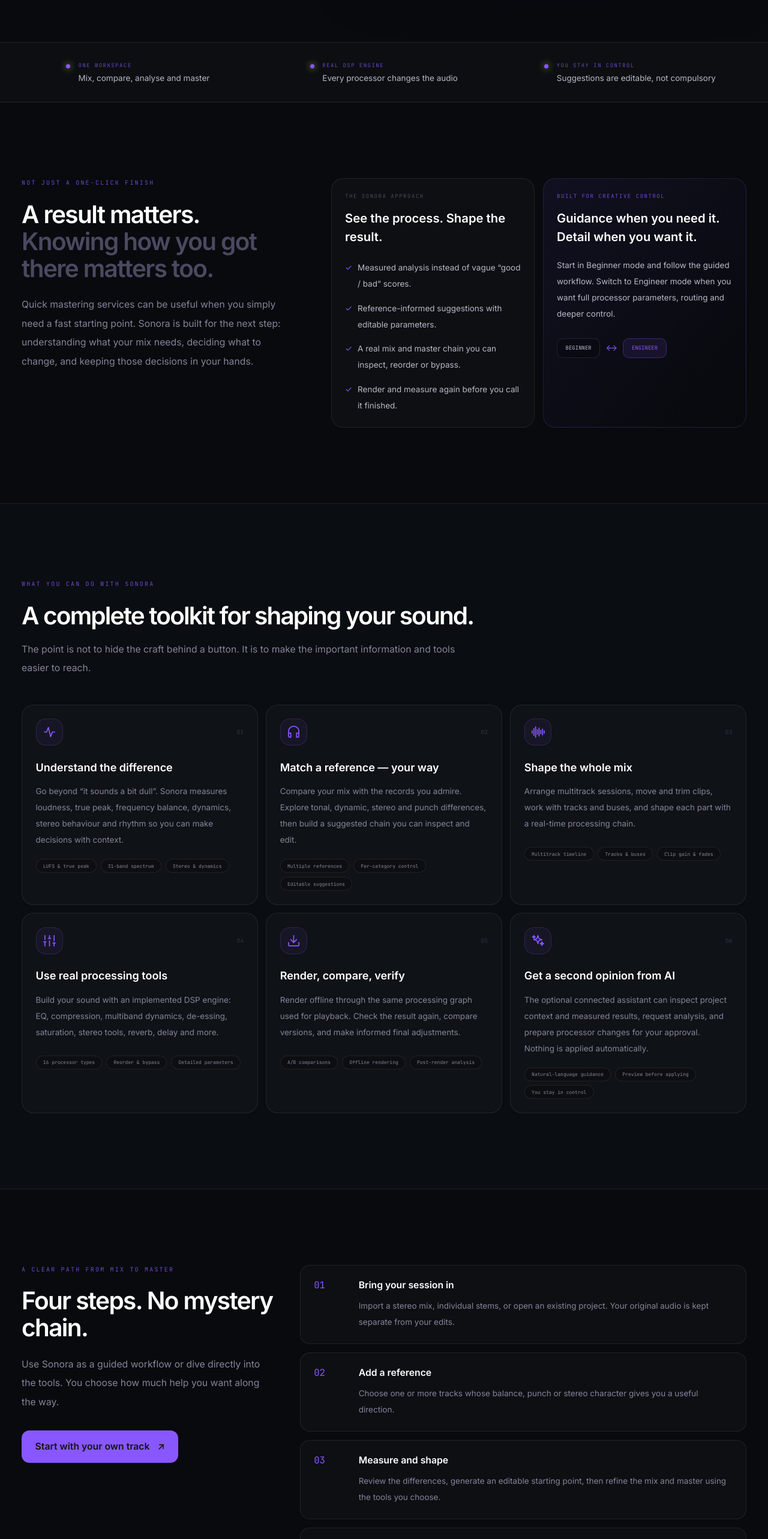
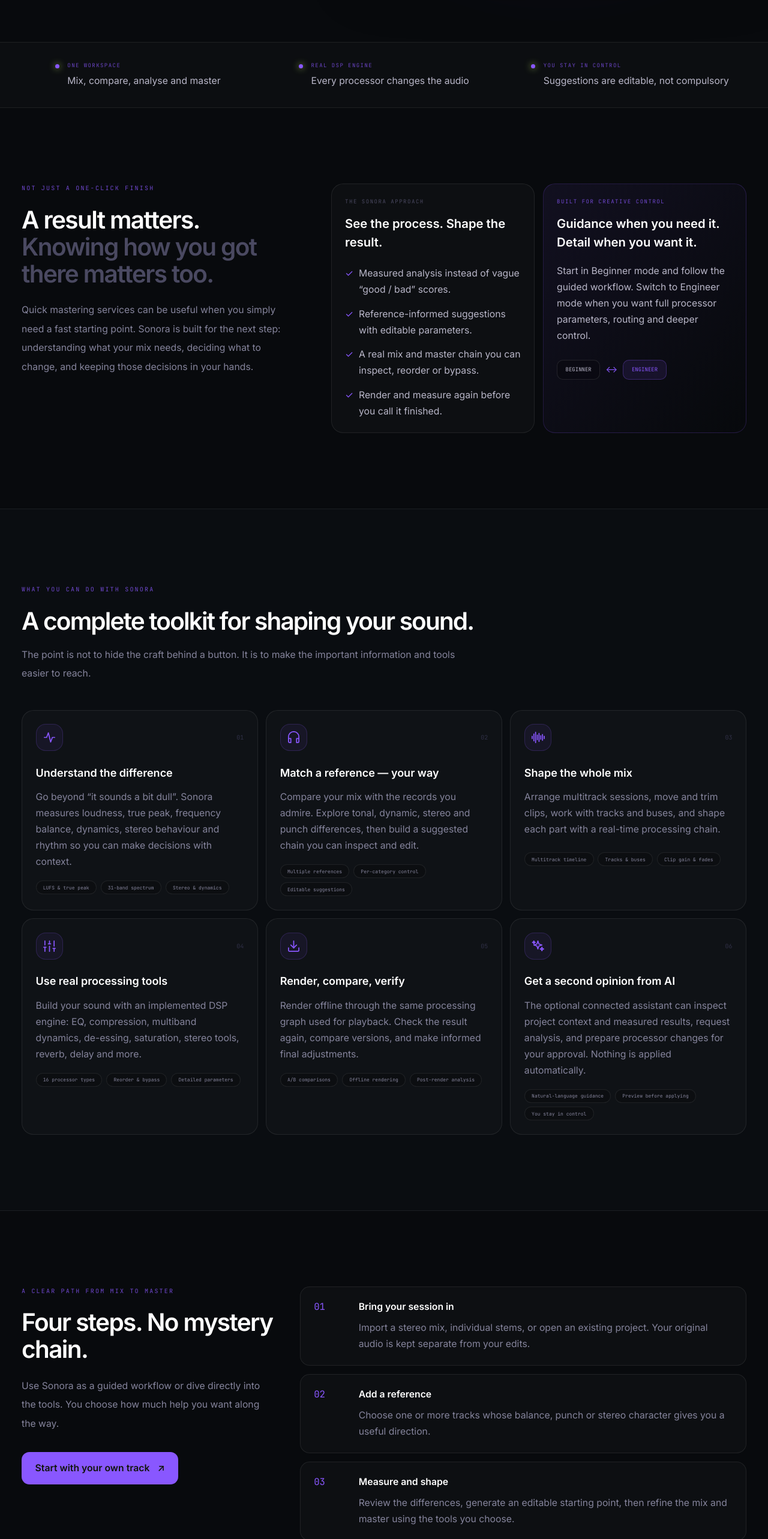
Before and after one commit to cynokronik-coder/sonora-reference-studio, a React (Vite) app: page / in a window 1280 px wide. Shown: the part 860-3426 px from the top of the page at 60% size. Built offline with nearby package versions, Linux system fonts and the light colour scheme.

Commit message:
style(landing): improve explanatory copy readability

```diff
--- a/src/screens/Landing.tsx
+++ b/src/screens/Landing.tsx
@@ -236,7 +236,7 @@ export default function Landing({ onEnterStudio, onOpenPricing, onOpenAccount }:
             ].map(([eyebrow, detail]) => (
               <div key={eyebrow} className="flex items-start gap-3 sm:justify-center">
                 <span className="mt-1 h-1.5 w-1.5 rounded-full bg-accent shadow-[0_0_12px_rgba(200,241,105,.8)]" />
-                <div><p className="font-mono text-[9px] tracking-[.16em] text-accent/75">{eyebrow}</p><p className="mt-1 text-xs text-ink-300">{detail}</p></div>
+                <div><p className="font-mono text-[9px] tracking-[.16em] text-accent/75">{eyebrow}</p><p className="mt-1 text-sm leading-6 text-ink-300">{detail}</p></div>
               </div>
             ))}
           </div>
@@ -254,7 +254,7 @@ export default function Landing({ onEnterStudio, onOpenPricing, onOpenAccount }:
             <div className="rounded-2xl border border-white/[.08] bg-white/[.025] p-5">
               <p className="font-mono text-[9px] uppercase tracking-[.17em] text-ink-500">The Sonora approach</p>
               <h3 className="mt-3 text-lg font-semibold text-white">See the process. Shape the result.</h3>
-              <ul className="mt-5 space-y-3 text-xs leading-6 text-ink-300">
+              <ul className="mt-5 space-y-3 text-sm leading-6 text-ink-300">
                 <li className="flex gap-2"><span className="text-accent">✓</span><span>Measured analysis instead of vague “good / bad” scores.</span></li>
                 <li className="flex gap-2"><span className="text-accent">✓</span><span>Reference-informed suggestions with editable parameters.</span></li>
                 <li className="flex gap-2"><span className="text-accent">✓</span><span>A real mix and master chain you can inspect, reorder or bypass.</span></li>
@@ -264,7 +264,7 @@ export default function Landing({ onEnterStudio, onOpenPricing, onOpenAccount }:
             <div className="rounded-2xl border border-accent/20 bg-gradient-to-br from-accent/[.08] to-transparent p-5">
               <p className="font-mono text-[9px] uppercase tracking-[.17em] text-accent/80">Built for creative control</p>
               <h3 className="mt-3 text-lg font-semibold text-white">Guidance when you need it. Detail when you want it.</h3>
-              <p className="mt-4 text-xs leading-6 text-ink-300">Start in Beginner mode and follow the guided workflow. Switch to Engineer mode when you want full processor parameters, routing and deeper control.</p>
+              <p className="mt-4 text-sm leading-6 text-ink-300">Start in Beginner mode and follow the guided workflow. Switch to Engineer mode when you want full processor parameters, routing and deeper control.</p>
               <div className="mt-6 flex items-center gap-2">
                 <span className="rounded-md border border-white/10 bg-black/20 px-3 py-2 font-mono text-[9px] text-ink-300">BEGINNER</span>
                 <span className="text-accent">↔</span>
@@ -289,7 +289,7 @@ export default function Landing({ onEnterStudio, onOpenPricing, onOpenAccount }:
                     <span className="font-mono text-[10px] text-ink-600">{feature.number}</span>
                   </div>
                   <h3 className="mt-5 text-base font-semibold text-white">{feature.title}</h3>
-                  <p className="mt-3 min-h-[88px] text-xs leading-6 text-ink-400">{feature.description}</p>
+                  <p className="mt-3 min-h-[88px] text-sm leading-6 text-ink-400">{feature.description}</p>
                   <div className="mt-4 flex flex-wrap gap-1.5">
                     {feature.tags.map((tag) => <span key={tag} className="rounded-full border border-white/[.08] bg-black/20 px-2.5 py-1 font-mono text-[8px] text-ink-400">{tag}</span>)}
                   </div>
@@ -311,7 +311,7 @@ export default function Landing({ onEnterStudio, onOpenPricing, onOpenAccount }:
               {STEPS.map(([number, title, description]) => (
                 <div key={number} className="grid gap-3 rounded-xl border border-white/[.08] bg-white/[.025] p-4 sm:grid-cols-[52px_1fr] sm:gap-5 sm:p-5">
                   <span className="font-mono text-sm text-accent">{number}</span>
-                  <div><h3 className="text-sm font-semibold text-white">{title}</h3><p className="mt-2 text-xs leading-6 text-ink-400">{description}</p></div>
+                  <div><h3 className="text-sm font-semibold text-white">{title}</h3><p className="mt-2 text-sm leading-6 text-ink-400">{description}</p></div>
                 </div>
               ))}
             </div>
@@ -327,7 +327,7 @@ export default function Landing({ onEnterStudio, onOpenPricing, onOpenAccount }:
             ].map(([title, detail]) => (
               <div key={title} className="border-l border-accent/35 pl-4">
                 <h3 className="text-sm font-semibold text-white">{title}</h3>
-                <p className="mt-2 text-xs leading-6 text-ink-400">{detail}</p>
+                <p className="mt-2 text-sm leading-6 text-ink-400">{detail}</p>
               </div>
             ))}
           </div>
@@ -352,7 +352,7 @@ export default function Landing({ onEnterStudio, onOpenPricing, onOpenAccount }:
                   {question}
                   <span className="text-xl font-light text-accent transition-transform group-open:rotate-45">+</span>
                 </summary>
-                <p className="max-w-3xl pt-3 text-xs leading-6 text-ink-400">{answer}</p>
+                <p className="max-w-3xl pt-3 text-sm leading-6 text-ink-400">{answer}</p>
               </details>
             ))}
           </div>
```
